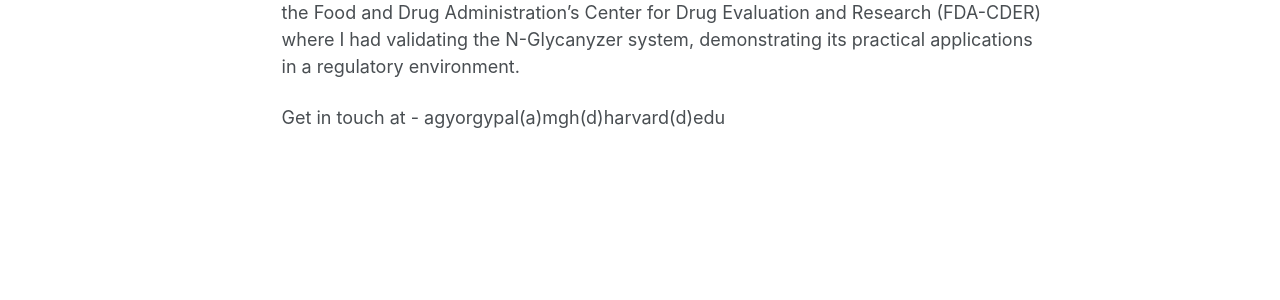
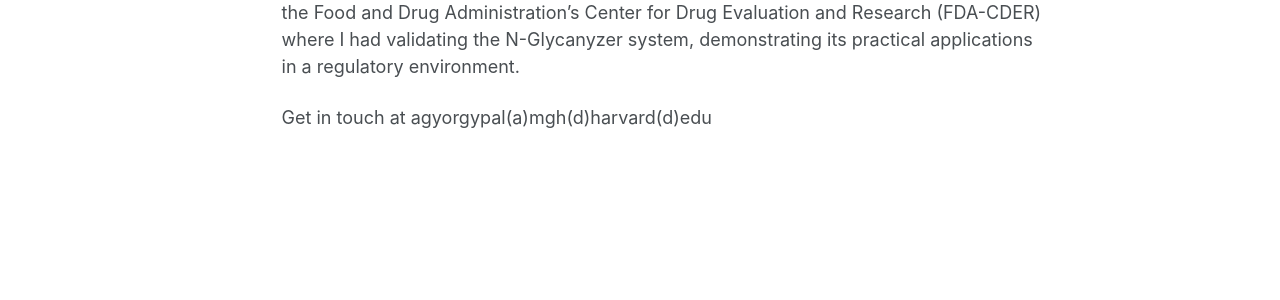
Before and after one commit to AGyorgypal/AGyorgypal.github.io, a Jekyll site: the page built from _pages/about.md, in a window 1280 px wide and 1131 px high. Shown: the part 596-896 px from the top of the window. Built offline with Jekyll 4.4.1, drawn with Linux system fonts in a browser that asks for light colours; some web fonts are replaced.

```diff
--- a/_pages/about.md
+++ b/_pages/about.md
@@ -16,4 +16,4 @@ I serve as a [Scientific Advisor](https://www.technologynetworks.com/tn/scientif
 I reciveved my PhD in Biochemical Engineering from the [Department of Chemical Engineering](https://cbe.rutgers.edu/) at Rutgers University. My doctoral research focused on engineering a system to [study and control N-linked glycosylation](https://rucore.libraries.rutgers.edu/rutgers-lib/70295/) of monoclonal antibodies for the biomanufacture of immunotherapies. This innovative system, which I developed, was subsequently patented under the name “[N-Glycanyzer](https://patents.google.com/patent/US20240110925A1/en)". I served as an [ORISE Fellow](https://orise.orau.gov/FDA/index.html) at the Food and Drug Administration’s Center for Drug Evaluation and Research (FDA-CDER) where I had validating the N-Glycanyzer system, demonstrating its practical applications in a regulatory environment.
 
 
-Get in touch at -  agyorgypal(a)mgh(d)harvard(d)edu
+Get in touch at  agyorgypal(a)mgh(d)harvard(d)edu
```
